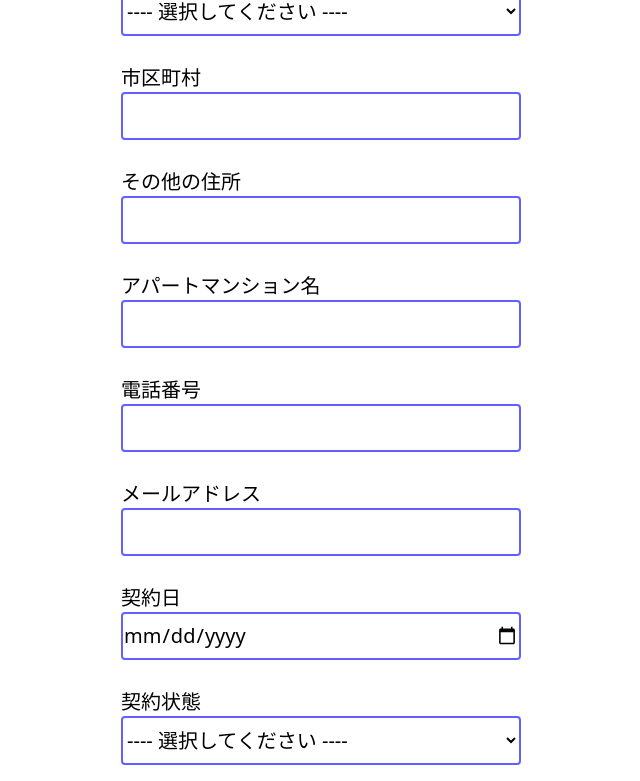
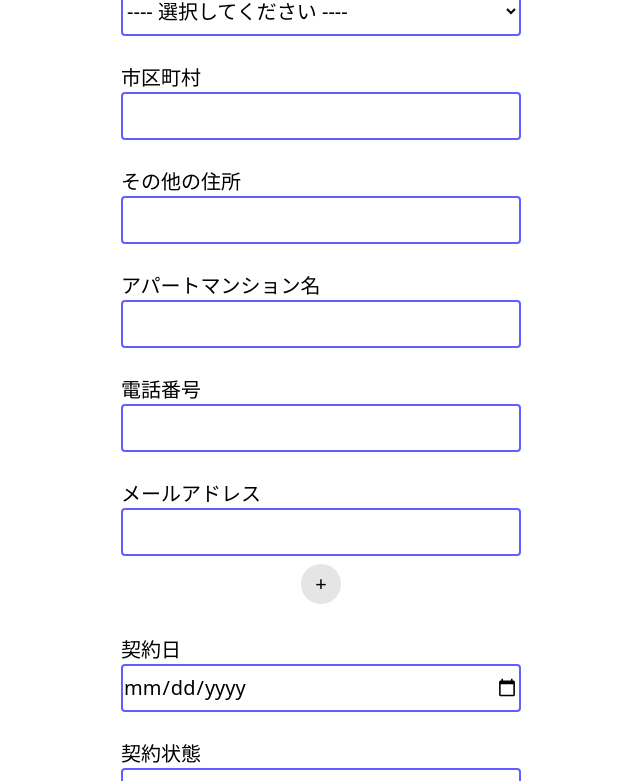
Before and after one commit to kawashima-cr/form, a React (Vite) app: page / in a window 1280 px wide. Shown: the part 367-1148 px from the top of the page, without its empty margins (319-959 px from the left). Built offline with nearby package versions, Linux system fonts and the light colour scheme.

Commit message:
メール入力フィールドの追加とボタンの実装

```diff
--- a/src/components/pages/form/Form.tsx
+++ b/src/components/pages/form/Form.tsx
@@ -17,6 +17,7 @@ export default function Form() {
     contractDate: "",
     contractStatus: "initial",
   });
+  const [emails, setEmails] = useState([""]);
   const [loading, setLoading] = useState(false);
   const [errors, setErrors] = useState<Record<string, string>>({});
 
@@ -50,7 +51,12 @@ export default function Form() {
       setErrors(newErrors);
       return;
     }
-    console.log("フォーム送信:", data);
+    const formData = {
+      ...data,
+      emails: emails.filter((email) => email.trim() !== ""),
+    };
+
+    console.log("フォーム送信:", formData);
   };
 
   const handleSearchAddress = async () => {
@@ -77,6 +83,18 @@ export default function Form() {
     }
   };
 
+  const handleAddEmail = () => {
+    setEmails((prev) => [...prev, ""]);
+  };
+
+  const handleEmailChange = (index: number, value: string) => {
+    setEmails((prev) => {
+      const newEmails = [...prev];
+      newEmails[index] = value;
+      return newEmails;
+    });
+  };
+
   return (
     <div className="w-[400px] my-5 mx-auto">
       <form className="max-w-full text-xl" onSubmit={handleSubmit}>
@@ -85,15 +103,15 @@ export default function Form() {
             {inputField.name === "prefecture" ? (
               <div className="mb-1">
                 <label className="block" htmlFor="contractStatus">
-                  都道府県
+                  {inputField.label}
                 </label>
                 <select
                   className="
                   w-full py-2 border-2 border-indigo-500 rounded-sm
                   focus:outline-1 focus:outline-indigo-700
                 "
-                  id="prefecture"
-                  name="prefecture"
+                  id={inputField.id}
+                  name={inputField.name}
                   value={data.prefecture}
                   onChange={handleChange}
                 >
@@ -104,6 +122,30 @@ export default function Form() {
                     </option>
                   ))}
                 </select>
+              </div>
+            ) : inputField.name === "email" ? (
+              <div>
+                {emails.map((email, index) => (
+                  <div key={index} className="mb-2">
+                    <TextInput
+                      label={index === 0 ? inputField.label : ""}
+                      type={inputField.type}
+                      name={`${inputField.name}_${index}`}
+                      id={`${inputField.id}_${index}`}
+                      value={email}
+                      onChange={(e) => handleEmailChange(index, e.target.value)}
+                    />
+                  </div>
+                ))}
+                <div className="grid place-content-center mb-2">
+                  <button
+                    type="button"
+                    onClick={handleAddEmail}
+                    className="rounded-full bg-neutral-200 hover:bg-neutral-300 w-10 h-10 transition-colors"
+                  >
+                    +
+                  </button>
+                </div>
               </div>
             ) : (
               <TextInput
```
